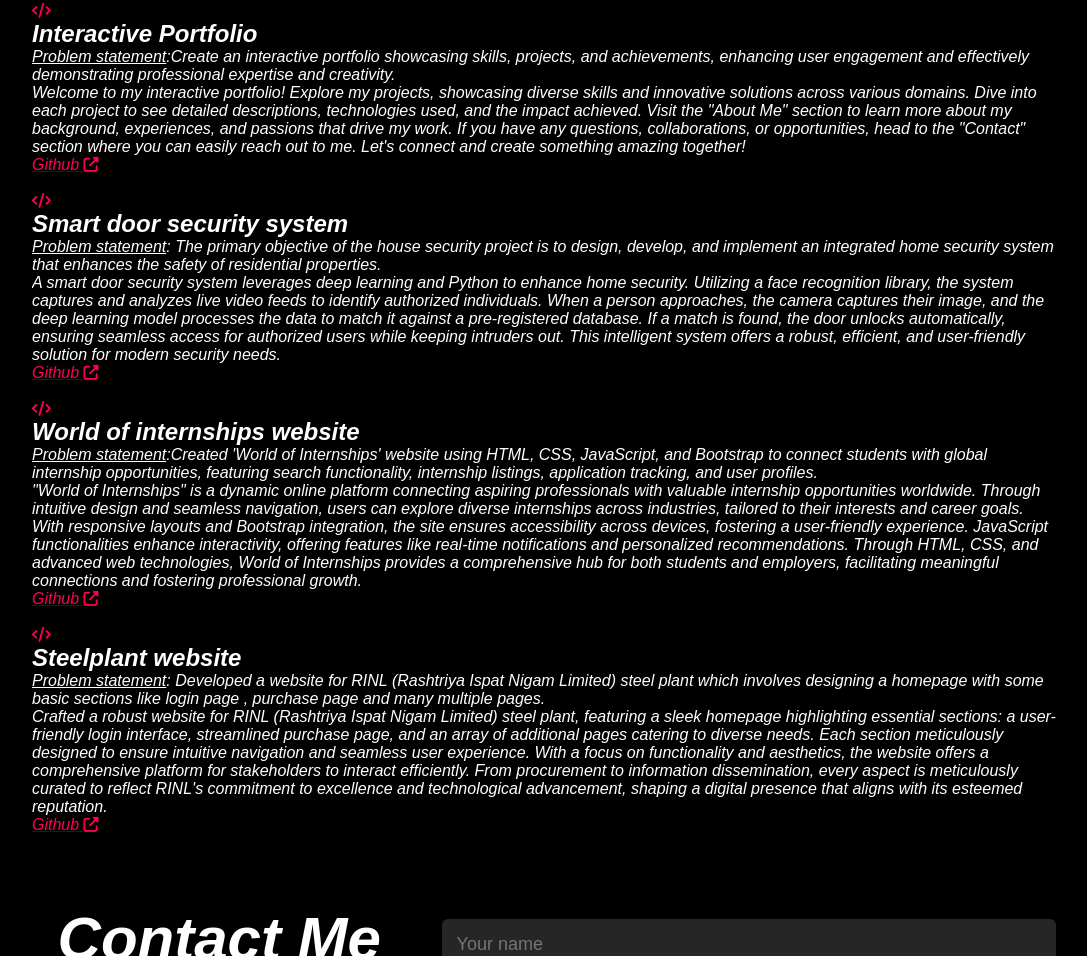
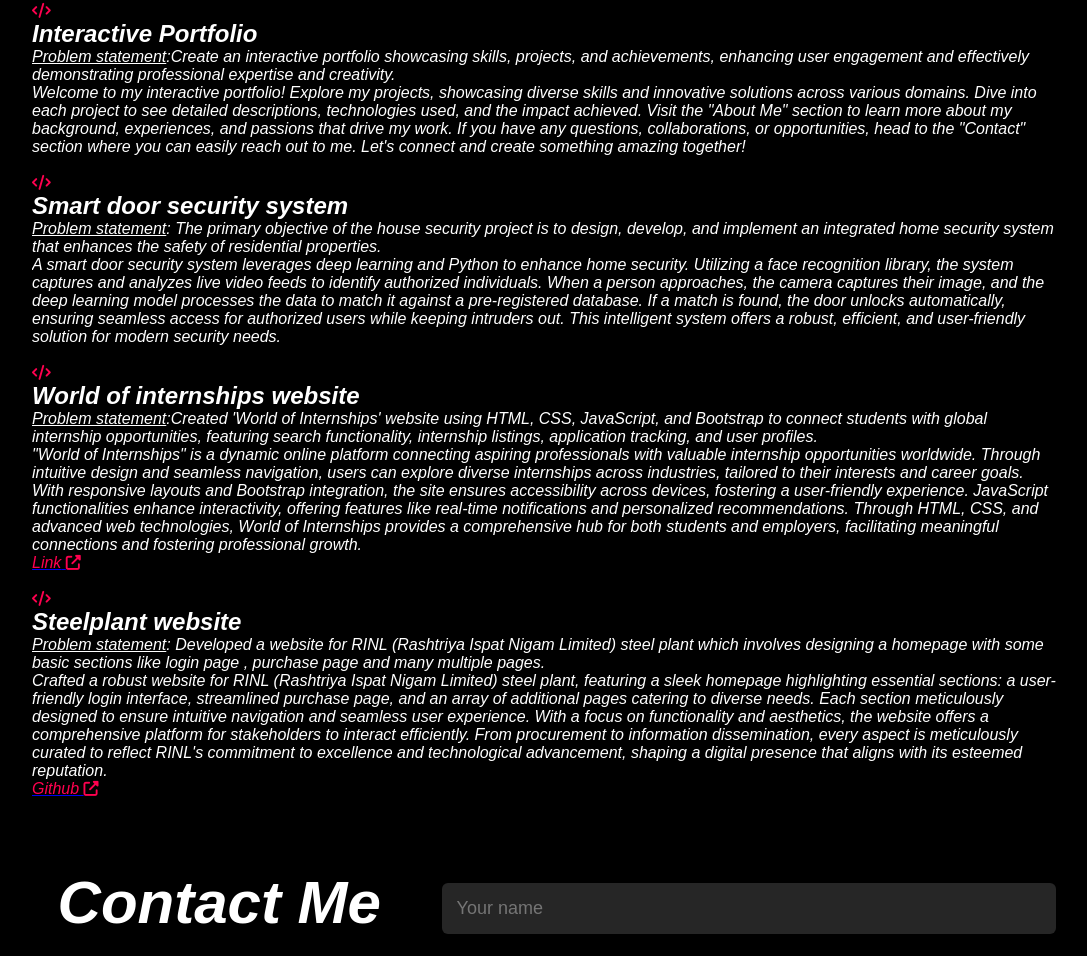
Before and after one commit to Ushasri-Katreddi/Portfolio, a plain HTML site: page index.html in a window 1280 px wide. Shown: the part 2710-3666 px from the top of the page, without its empty margins (96-1183 px from the left). Drawn offline with Linux system fonts and the light colour scheme.

Commit message:
index.html

```diff
--- a/index.html
+++ b/index.html
@@ -715,7 +715,7 @@ form btn2
           <i class="fa-solid fa-code"></i>
            <h2>Interactive Portfolio</h2>
            <p><u>Problem statement</u>:Create an interactive portfolio showcasing skills, projects, and achievements, enhancing user engagement and effectively demonstrating professional expertise and creativity.<br>Welcome to my interactive portfolio! Explore my projects, showcasing diverse skills and innovative solutions across various domains. Dive into each project to see detailed descriptions, technologies used, and the impact achieved. Visit the "About Me" section to learn more about my background, experiences, and passions that drive my work. If you have any questions, collaborations, or opportunities, head to the "Contact" section where you can easily reach out to me. Let's connect and create something amazing together! </p>
-           <a href = "https://github.com/Ushasri-Katreddi/Smart_door_security/tree/main"><span style="color: #ff004f;">Github</span> <i class="fa-solid fa-up-right-from-square"></i>  </a>
+           <!-- <a href = "https://github.com/Ushasri-Katreddi/Smart_door_security/tree/main"><span style="color: #ff004f;">Github</span> <i class="fa-solid fa-up-right-from-square"></i>  </a> -->
          </div>
          <br>
         <div>
@@ -724,21 +724,21 @@ form btn2
            <p><u>Problem statement</u>: The primary objective of the house security project is to design, develop, and
             implement an integrated home security system that enhances the safety of residential
             properties.<br>A smart door security system leverages deep learning and Python to enhance home security. Utilizing a face recognition library, the system captures and analyzes live video feeds to identify authorized individuals. When a person approaches, the camera captures their image, and the deep learning model processes the data to match it against a pre-registered database. If a match is found, the door unlocks automatically, ensuring seamless access for authorized users while keeping intruders out. This intelligent system offers a robust, efficient, and user-friendly solution for modern security needs.</p>
-           <a href = "https://github.com/Ushasri-Katreddi/Smart_door_security/tree/main"><span style="color: #ff004f;">Github</span> <i class="fa-solid fa-up-right-from-square"></i>  </a>
+           <!-- <a href = "https://github.com/Ushasri-Katreddi/Smart_door_security/tree/main"><span style="color: #ff004f;">Link</span> <i class="fa-solid fa-up-right-from-square"></i>  </a> -->
          </div>
          <br>
          <div>
           <i class="fa-solid fa-code"></i>
            <h2>World of internships website</h2>
            <p><u>Problem statement</u>:Created 'World of Internships' website using HTML, CSS, JavaScript, and Bootstrap to connect students with global internship opportunities, featuring search functionality, internship listings, application tracking, and user profiles. <br>"World of Internships" is a dynamic online platform connecting aspiring professionals with valuable internship opportunities worldwide. Through intuitive design and seamless navigation, users can explore diverse internships across industries, tailored to their interests and career goals. With responsive layouts and Bootstrap integration, the site ensures accessibility across devices, fostering a user-friendly experience. JavaScript functionalities enhance interactivity, offering features like real-time notifications and personalized recommendations. Through HTML, CSS, and advanced web technologies, World of Internships provides a comprehensive hub for both students and employers, facilitating meaningful connections and fostering professional growth.</p>
-           <a href = "https://github.com/Ushasri-Katreddi/WEB-DEVELOPMENT"><span style="color: #ff004f;">Github</span> <i class="fa-solid fa-up-right-from-square"></i>  </a>
+           <a href = "https://ushasri-katreddi.github.io/internships_websites/"><span style="color: #ff004f;">Link</span> <i class="fa-solid fa-up-right-from-square"></i>  </a>
          </div>
          <br>
          <div>
           <i class="fa-solid fa-code"></i>
            <h2>Steelplant website</h2>
            <p><u>Problem statement</u>: Developed a website for RINL (Rashtriya Ispat Nigam Limited) steel plant which involves designing a homepage with some basic sections like login page , purchase page and many multiple pages.<br>Crafted a robust website for RINL (Rashtriya Ispat Nigam Limited) steel plant, featuring a sleek homepage highlighting essential sections: a user-friendly login interface, streamlined purchase page, and an array of additional pages catering to diverse needs. Each section meticulously designed to ensure intuitive navigation and seamless user experience. With a focus on functionality and aesthetics, the website offers a comprehensive platform for stakeholders to interact efficiently. From procurement to information dissemination, every aspect is meticulously curated to reflect RINL's commitment to excellence and technological advancement, shaping a digital presence that aligns with its esteemed reputation.</p>
-           <a href = "https://github.com/Ushasri-Katreddi/Steelplant-website"><span style="color: #ff004f;">Github </span><i class="fa-solid fa-up-right-from-square"></i>  </a>
+           <a href = "https://ushasri-katreddi.github.io/Steelpant/"><span style="color: #ff004f;">Github </span><i class="fa-solid fa-up-right-from-square"></i>  </a>
          </div>
         <!-- <img src="https://tse2.mm.bing.net/th/id/OIP.DPNoWJ3Au35Fw58Sn2oj1wHaGo?rs=1&pid=ImgDetMain" width = "50px" height="150px" alt="Face recognition">
         <div class ="layer">
@@ -785,7 +785,7 @@ form btn2
         <p><i class="fa-solid fa-phone"></i> 9490405012</p>
         <div class ="social-icons">
           <a href="https://www.linkedin.com/in/ushasri-katreddi-29b758264/"><i class="fa-brands fa-linkedin"></i></a>
-          <a href="https://github.com/Ushasri-Katreddi/Ushasri-Katreddi"><i class="fa-brands fa-github"></i></i></a>
+          <a href="https://github.com/Ushasri-Katreddi/"><i class="fa-brands fa-github"></i></i></a>
           <a href="https://leetcode.com/u/USHASRI-KATREDDI/">Leetcode<i class="<i class="fa-solid fa-circle-user"></i></a>
           <a href="https://www.geeksforgeeks.org/user/ushasrikafws7/?utm_source=geeksforgeeks&utm_medium=my_profile&utm_campaign=auth_user">geeksforgeeks</a>
         </div>
```
